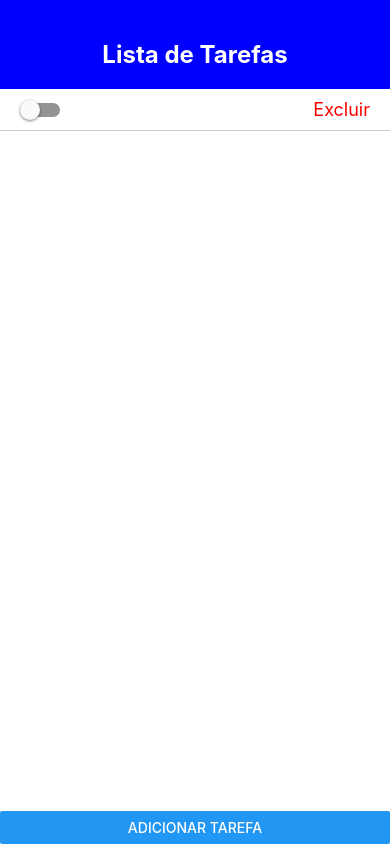
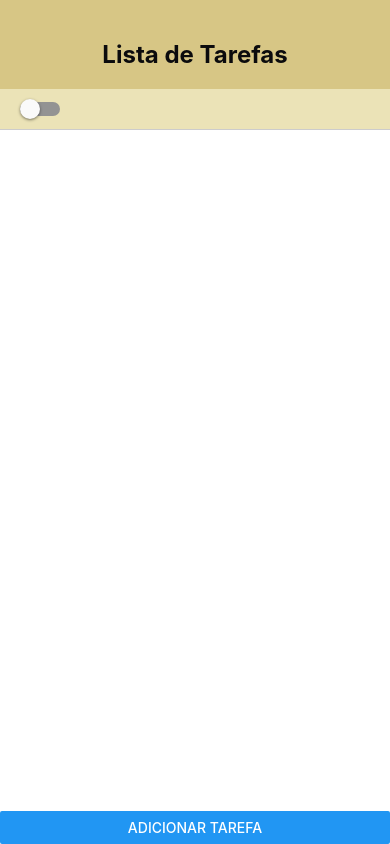
Before and after one commit to LucasDoGit/dev-mobile-II, a React Native app in the folder ToDoList/: screen /addTarefa in a window 390 px wide. Both pictures are taken after a click on the button "SALVAR". Built offline with nearby package versions, Linux system fonts and the light colour scheme.

Commit message:
Gesto para deletar
Adicionado o gesto que ao "arrastar" a tarefa para o lado esquerdo é deletada.

```diff
--- a/ToDoList/App.js
+++ b/ToDoList/App.js
@@ -60,5 +60,5 @@ const styles =  StyleSheet.create({
   container: {
     flex: 1,
     backgroundColor: '#fff',
-  },
+  }
 });
--- a/ToDoList/componentes/Header.js
+++ b/ToDoList/componentes/Header.js
@@ -11,7 +11,7 @@ const Header = () => {
 
 const styles = StyleSheet.create({
     header: {
-        backgroundColor: 'blue',
+        backgroundColor: '#d7c685',
         padding: 20,
         alignItems: 'center',
     },
@@ -19,7 +19,7 @@ const styles = StyleSheet.create({
         paddingTop: 20,
         fontSize: 24,
         fontWeight: 'bold',
-        color: 'white'
+        color: '#0b0b0d'
     },
 });
 
--- a/ToDoList/componentes/ToDoItem.js
+++ b/ToDoList/componentes/ToDoItem.js
@@ -1,5 +1,5 @@
-import React, { useState, useRef, useEffect } from 'react';
-import { Animated, View, Text, TouchableOpacity, StyleSheet, Switch, LayoutAnimation, UIManager, Platform } from 'react-native';
+import React, { useState, useRef, useEffect, useTransition } from 'react';
+import { Animated, PanResponder, View, Text, TouchableOpacity, StyleSheet, Switch, LayoutAnimation, UIManager, Platform } from 'react-native';
 
 if(Platform.OS === 'android') {
     UIManager.setLayoutAnimationEnabledExperimental(true);
@@ -8,6 +8,25 @@ if(Platform.OS === 'android') {
 const TodoItem = ({ item, trocaEstado, deleta }) => {
     const [isExpanded, setIsExpanded] = useState(false);
     const animationValue = useRef(new Animated.Value(0)).current
+    const pan = useRef(new Animated.ValueXY()).current;
+
+    const panResponder = useRef(PanResponder.create({
+        onMoveShouldSetPanResponder: () => true, // Em movimento ele ativa o define o PanResponder
+        onPanResponderMove: Animated.event([null, {dx: pan.x}], { useNativeDriver: false }), // Em movimento atualiza os valores definidos.
+        onPanResponderRelease: (_, gestureState) => { // Ao soltar o elemento ele atualiza/verifica os valores.
+            if(gestureState.dx < -200) {
+                deleta(item.id)
+            }
+            else {
+                Animated.spring(
+                    pan,
+                    {toValue: {x: 0, y: 0},
+                useNativeDriver: false},
+                ).start()
+            }
+        },
+    })).current
+
     const expanded = () => {
         LayoutAnimation.spring()
         setIsExpanded(!isExpanded)
@@ -17,25 +36,25 @@ const TodoItem = ({ item, trocaEstado, deleta }) => {
         Animated.timing(animationValue, {
             toValue: item.completado ? 0.25 : 1, //ajusta a opacidade conforme necessario
             duration: 1000,
-            useNativeDriver: true,
+            useNativeDriver: false,
         }).start();
     }, [item.completado])
 
     return (
-      <Animated.View style={[styles.container, {opacity: animationValue}]}>
+      <Animated.View {...panResponder.panHandlers} // funcao que busca todas os objetos do panResponder
+            style={[pan.getLayout(), styles.container, {opacity: animationValue}]}>
         <View style={styles.todoItem}>
             <Switch
                 value={item.completado}
                 onValueChange={() => trocaEstado(item.id)}
             />
-        <TouchableOpacity onPress={expanded}>
-            <Text style={item.completado ? styles.completedText : styles.text}>
-                {item.tarefa.nome}
-            </Text>
-        </TouchableOpacity>
-        <TouchableOpacity onPress={() => deleta(item.id)}>
-            <Text style={styles.deleteButton}>Excluir</Text>
-        </TouchableOpacity>
+            <View style={styles.textContainer}>
+                <TouchableOpacity onPress={expanded}>
+                    <Text style={item.completado ? styles.completedText : styles.text}>
+                        {item.tarefa.nome}
+                    </Text>
+                </TouchableOpacity>
+            </View>
         </View>
         {isExpanded &&  (
             <View>
@@ -50,7 +69,7 @@ const TodoItem = ({ item, trocaEstado, deleta }) => {
 const styles = StyleSheet.create({
     container: {
         flexDirection: 'column',
-        backgroundColor: '#ededed',
+        backgroundColor: '#ffffe8',
         borderBottomWidth: 1,
         borderBottomColor: '#ccc'
     },
@@ -60,20 +79,25 @@ const styles = StyleSheet.create({
         alignItems: 'center',
         paddingVertical: 10,
         paddingHorizontal: 20,
-        backgroundColor: '#fff'
+        backgroundColor: '#ebe3b7'
     },
     text: {
         fontSize: 18,
+        color: '#0b0b0d',
     },
     completedText: {
         fontSize: 18,
         textDecorationLine: 'line-through',
-        color: '#ccc',
+        color: 'green',
     },
     deleteButton: {
         color: 'red',
         fontSize: 18,
     },
+    textContainer: {
+        flex: 1,
+        alignItems: 'center'
+    },
 });
 
 export default TodoItem;
```
